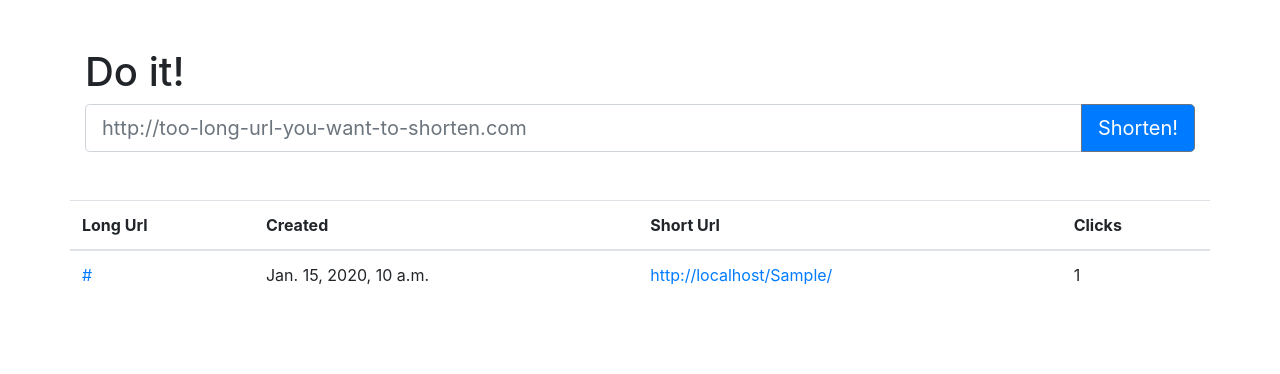
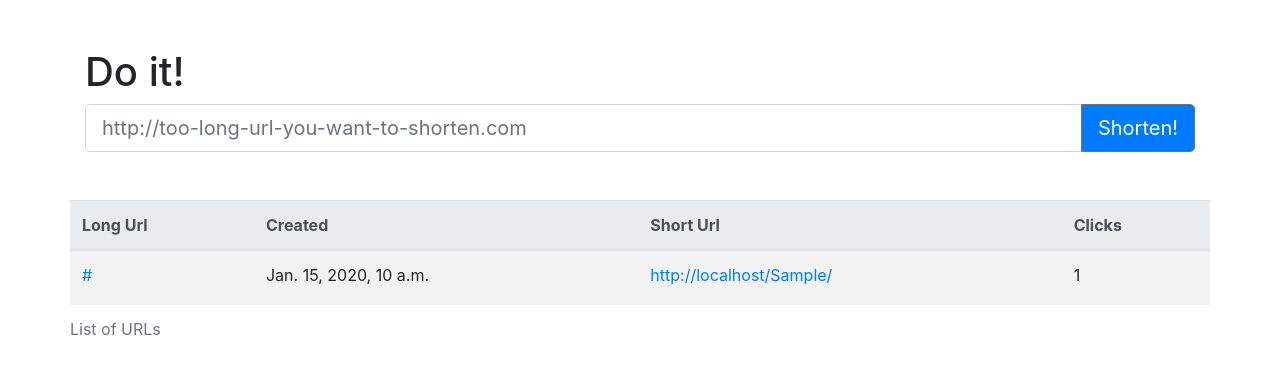
Before and after one commit to gulyash/SOA_coursework, a Django app: page / in a window 1280 px wide. Shown: the part 56-430 px from the top of the page. Run offline with Django 3.2, Linux system fonts and the light colour scheme; tables that the repository leaves empty hold one stand-in row (values such as "Sample post"); some libraries are stand-ins or nearby versions.

Commit message:
Fix table

```diff
--- a/templates/home.html
+++ b/templates/home.html
@@ -17,8 +17,9 @@
     </div>
     {% if url_list %}
         <div class="row">
-            <table class="table">
-                <thead>
+            <table class="table table-striped">
+                <caption>List of URLs</caption>
+                <thead class="thead-light">
                 <tr>
                     <th>Long Url</th>
                     <th>Created</th>
@@ -30,7 +31,7 @@
                 {% for url_item in url_list %}
                     <tr class="{% if url_item.pk == current %}success{% endif %}">
                         <td>
-                            <a href="{{ url_item.url }}">{{ url_item.url }}</a>
+                            <a class="d-inline-block text-truncate" style="max-width: 150px;" href="{{ url_item.url }}">{{ url_item.url }}</a>
                         </td>
                         <td>{{ url_item.creation_time }}</td>
                         <td>
```
